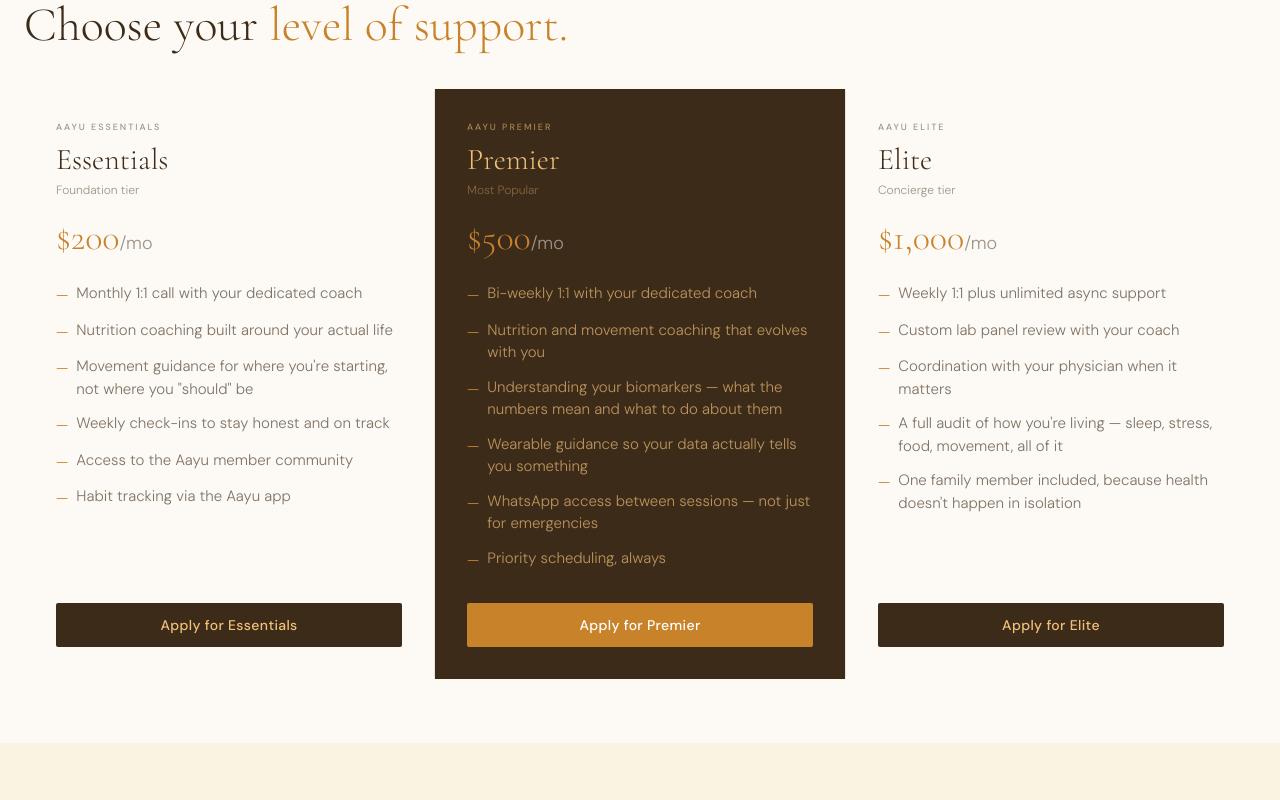
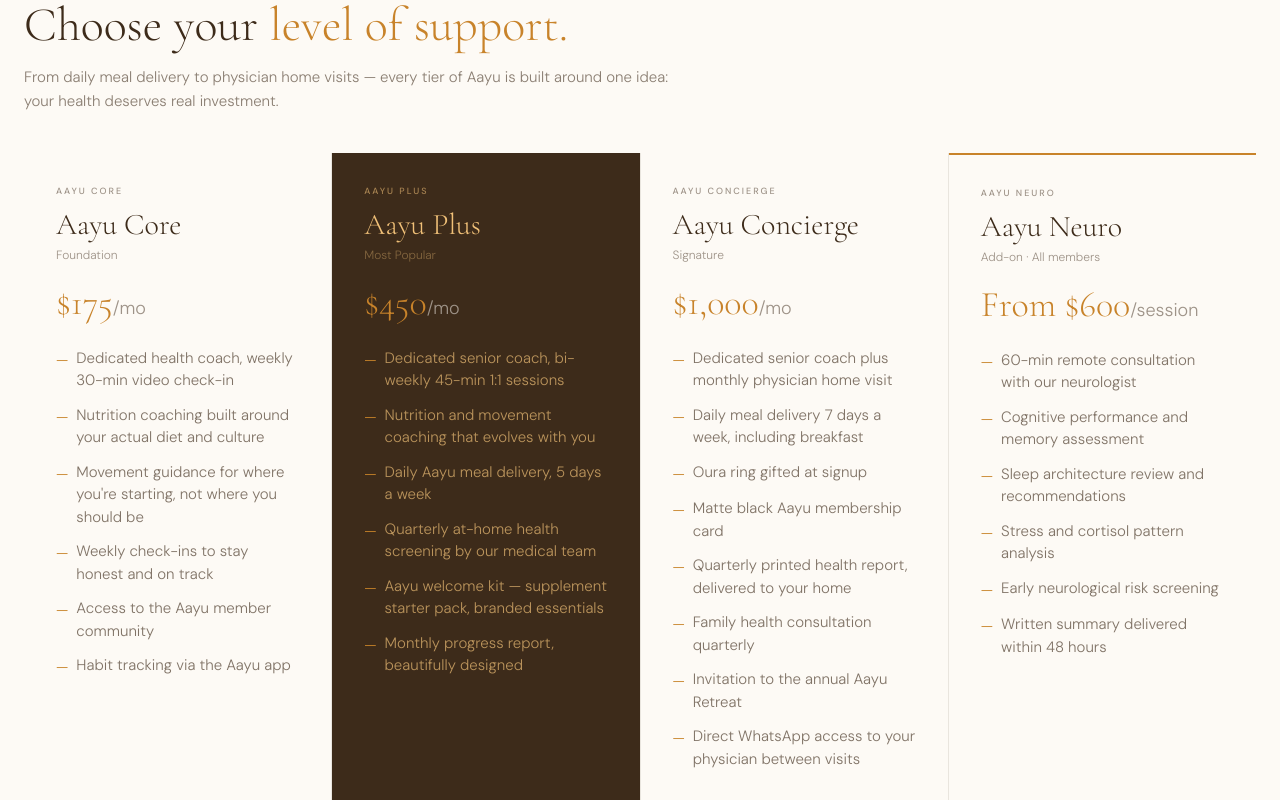
Before and after one commit to zacharydheath/Aayu, a Next.js app: page / in a window 1280 px wide. Shown: the part 1520-2320 px from the top of the page. Built offline with nearby package versions, Linux system fonts and the light colour scheme.

Commit message:
Update services to Core/Plus/Concierge/Neuro, add medical team section to story

```diff
--- a/app/(marketing)/page.tsx
+++ b/app/(marketing)/page.tsx
@@ -25,50 +25,73 @@
 
 const tiers = [
   {
-    label: 'AAYU ESSENTIALS',
-    name: 'Essentials',
-    price: '$200',
+    label: 'AAYU CORE',
+    name: 'Aayu Core',
+    price: '$175',
     period: '/mo',
-    tag: 'Foundation tier',
+    tag: 'Foundation',
     dark: false,
+    neuro: false,
     features: [
-      'Monthly 1:1 call with your dedicated coach',
-      'Nutrition coaching built around your actual life',
-      'Movement guidance for where you\'re starting, not where you "should" be',
+      'Dedicated health coach, weekly 30-min video check-in',
+      'Nutrition coaching built around your actual diet and culture',
+      'Movement guidance for where you\'re starting, not where you should be',
       'Weekly check-ins to stay honest and on track',
       'Access to the Aayu member community',
       'Habit tracking via the Aayu app',
     ],
   },
   {
-    label: 'AAYU PREMIER',
-    name: 'Premier',
-    price: '$500',
+    label: 'AAYU PLUS',
+    name: 'Aayu Plus',
+    price: '$450',
     period: '/mo',
     tag: 'Most Popular',
     dark: true,
+    neuro: false,
     features: [
-      'Bi-weekly 1:1 with your dedicated coach',
+      'Dedicated senior coach, bi-weekly 45-min 1:1 sessions',
       'Nutrition and movement coaching that evolves with you',
-      'Understanding your biomarkers — what the numbers mean and what to do about them',
-      'Wearable guidance so your data actually tells you something',
-      'WhatsApp access between sessions — not just for emergencies',
-      'Priority scheduling, always',
+      'Daily Aayu meal delivery, 5 days a week',
+      'Quarterly at-home health screening by our medical team',
+      'Aayu welcome kit — supplement starter pack, branded essentials',
+      'Monthly progress report, beautifully designed',
     ],
   },
   {
-    label: 'AAYU ELITE',
-    name: 'Elite',
+    label: 'AAYU CONCIERGE',
+    name: 'Aayu Concierge',
     price: '$1,000',
     period: '/mo',
-    tag: 'Concierge tier',
+    tag: 'Signature',
     dark: false,
+    neuro: false,
     features: [
-      'Weekly 1:1 plus unlimited async support',
-      'Custom lab panel review with your coach',
-      'Coordination with your physician when it matters',
-      'A full audit of how you\'re living — sleep, stress, food, movement, all of it',
-      'One family member included, because health doesn\'t happen in isolation',
+      'Dedicated senior coach plus monthly physician home visit',
+      'Daily meal delivery 7 days a week, including breakfast',
+      'Oura ring gifted at signup',
+      'Matte black Aayu membership card',
+      'Quarterly printed health report, delivered to your home',
+      'Family health consultation quarterly',
+      'Invitation to the annual Aayu Retreat',
+      'Direct WhatsApp access to your physician between visits',
+    ],
+  },
+  {
+    label: 'AAYU NEURO',
+    name: 'Aayu Neuro',
+    price: 'From $600',
+    period: '/session',
+    tag: 'Add-on · All members',
+    dark: false,
+    neuro: true,
+    features: [
+      '60-min remote consultation with our neurologist',
+      'Cognitive performance and memory assessment',
+      'Sleep architecture review and recommendations',
+      'Stress and cortisol pattern analysis',
+      'Early neurological risk screening',
+      'Written summary delivered within 48 hours',
     ],
   },
 ]
@@ -199,17 +222,20 @@
             <p className="font-body text-[10px] font-medium tracking-[0.3em] text-saffron uppercase mb-3">
               Services
             </p>
-            <h2 className="font-display font-light text-4xl md:text-5xl text-earth leading-tight">
+            <h2 className="font-display font-light text-4xl md:text-5xl text-earth leading-tight mb-4">
               Choose your{' '}
               <em className="text-saffron not-italic italic">level of support.</em>
             </h2>
+            <p className="font-body font-light text-[15px] text-earth/60 leading-relaxed max-w-2xl">
+              From daily meal delivery to physician home visits — every tier of Aayu is built around one idea: your health deserves real investment.
+            </p>
           </div>
 
-          <div className="grid grid-cols-1 md:grid-cols-3 gap-px bg-earth/10">
+          <div className="grid grid-cols-1 lg:grid-cols-4 gap-px bg-earth/10">
             {tiers.map((tier) => (
               <div
                 key={tier.name}
-                className={`p-6 lg:p-8 flex flex-col ${tier.dark ? 'bg-earth' : 'bg-warm-white'}`}
+                className={`p-6 lg:p-8 flex flex-col ${tier.dark ? 'bg-earth' : 'bg-warm-white'} ${tier.neuro ? 'border-t-2 border-saffron' : ''}`}
               >
                 <p
                   className={`font-body text-[9px] font-medium tracking-[0.22em] uppercase mb-2 ${
--- a/app/(marketing)/services/page.tsx
+++ b/app/(marketing)/services/page.tsx
@@ -9,65 +9,82 @@
 
 const tiers = [
   {
-    label: 'AAYU ESSENTIALS',
-    name: 'Essentials',
-    price: '$200',
+    label: 'AAYU CORE',
+    name: 'Aayu Core',
+    price: '$175',
     period: '/mo',
-    tag: 'Foundation tier',
+    tag: 'Foundation',
     dark: false,
-    tagline: 'For someone who knows something needs to change and wants a knowledgeable guide in their corner — without overhauling their entire life overnight.',
-    whoFor:
-      'Best for: Members who want a clear plan and accountability without high-frequency coaching. You\'re motivated but you need the framework, the starting point, and someone to check in with.',
-    month:
-      'A typical month looks like: a 60-minute strategy call at the start of the month, your updated nutrition framework and movement plan delivered within 48 hours, and a written check-in midway through to adjust.',
+    tagline: 'For someone who\'s ready to start — and wants the right guidance from day one.',
+    whoFor: 'Available to new members with no minimum commitment. Your coach will build your first framework within 48 hours of your intake call.',
+    month: 'A typical month includes a weekly 30-minute video check-in, an updated nutrition and movement plan, and a written summary after each session. You also have access to the Aayu app for daily habit tracking.',
     features: [
-      'Monthly 1:1 call with your dedicated coach',
-      'Nutrition coaching built around your actual life',
-      'Movement guidance for where you\'re starting, not where you "should" be',
+      'Dedicated health coach, weekly 30-min video check-in',
+      'Nutrition coaching built around your actual diet and culture',
+      'Movement guidance for where you\'re starting, not where you should be',
       'Weekly check-ins to stay honest and on track',
       'Access to the Aayu member community',
       'Habit tracking via the Aayu app',
     ],
   },
   {
-    label: 'AAYU PREMIER',
-    name: 'Premier',
-    price: '$500',
+    label: 'AAYU PLUS',
+    name: 'Aayu Plus',
+    price: '$450',
     period: '/mo',
     tag: 'Most Popular',
     dark: true,
-    tagline: 'For someone ready to go deeper. You want to understand your body, build real habits, and have a coach who actually knows you between sessions.',
-    whoFor:
-      'Best for: Members who want ongoing support, accountability, and the experience of having a dedicated expert in their corner. You know the stakes. You\'re ready to invest accordingly.',
-    month:
-      'A typical month looks like: bi-weekly 45-minute coaching calls, a continuously updated nutrition and movement program, biomarker reviews when new labs come in, and unlimited async messaging between sessions.',
+    tagline: 'For someone ready to make health a visible, daily part of their life.',
+    whoFor: 'Best for members who want coaching that goes beyond the session — daily meals handled, quarterly screenings done, and a progress report you\'d actually want to keep.',
+    month: 'A typical month includes bi-weekly 45-minute coaching sessions, daily meal delivery 5 days a week, and a quarterly at-home screening coordinated by our medical team. Your monthly report arrives beautifully designed.',
     features: [
-      'Bi-weekly 1:1 with your dedicated coach',
+      'Dedicated senior coach, bi-weekly 45-min 1:1 sessions',
       'Nutrition and movement coaching that evolves with you',
-      'Understanding your biomarkers — what the numbers mean and what to do about them',
-      'Wearable guidance so your data actually tells you something',
-      'WhatsApp access between sessions — not just for emergencies',
-      'Priority scheduling, always',
+      'Daily Aayu meal delivery, 5 days a week — chef-prepared, nutritionally calibrated, delivered to your door',
+      'Quarterly at-home health screening — bloodwork, vitals, and a full review coordinated by our medical team',
+      'Aayu welcome kit — supplement starter pack, branded essentials',
+      'Monthly progress report, beautifully designed',
     ],
   },
   {
-    label: 'AAYU ELITE',
-    name: 'Elite',
+    label: 'AAYU CONCIERGE',
+    name: 'Aayu Concierge',
     price: '$1,000',
     period: '/mo',
-    tag: 'Concierge tier',
+    tag: 'Signature',
     dark: false,
-    tagline: 'For someone who wants the full picture. You\'re ready to treat your health like the long-term investment it is — and you want a partner, not a program.',
-    whoFor:
-      'Best for: Executives, high-performers, and members for whom time is the limiting factor. You want expert guidance that fits around your life, not the other way around.',
-    month:
-      'A typical month looks like: weekly 60-minute coaching sessions, same-day response to any message, a dedicated support representative who manages scheduling and coordination, and a comprehensive annual longevity plan reviewed quarterly.',
+    tagline: 'For someone who wants the full picture — and the full experience.',
+    whoFor: 'For members who want physician-level oversight, daily meals, and the kind of membership that makes health feel effortless. Family included.',
+    month: 'A typical month includes weekly coaching, a physician home visit, daily meal delivery, and a quarterly printed health report delivered to your home. Your family members join the quarterly health consultation.',
     features: [
-      'Weekly 1:1 plus unlimited async support',
-      'Custom lab panel review with your coach',
-      'Coordination with your physician when it matters',
-      'A full audit of how you\'re living — sleep, stress, food, movement, all of it',
-      'One family member included, because health doesn\'t happen in isolation',
+      'Dedicated senior coach plus monthly home visit from our Dhaka physician',
+      'Daily meal delivery 7 days a week, including breakfast',
+      'Oura ring gifted at signup — your health data, always with you',
+      'Matte black Aayu membership card',
+      'Quarterly printed health report — bound, beautifully designed, delivered to your home',
+      'Family health consultation quarterly — spouse and parents included',
+      'Invitation to the annual Aayu Retreat',
+      'Direct WhatsApp access to your physician between visits',
+      'Priority access to Aayu Neuro sessions',
+    ],
+  },
+  {
+    label: 'AAYU NEURO',
+    name: 'Aayu Neuro',
+    price: 'From $600',
+    period: '/session',
+    tag: 'Add-on · All members',
+    dark: false,
+    tagline: 'Your brain is the most important organ you\'re probably not tracking.',
+    whoFor: 'Available to all Aayu members as a standalone add-on. Aayu Concierge members receive priority scheduling and a discounted rate.',
+    month: 'Each session is self-contained: a 60-minute remote consultation, followed by a written summary with personalized recommendations within 48 hours. Findings are shared with your coach and integrated into your overall plan.',
+    features: [
+      '60-minute remote consultation with our US-based neurologist',
+      'Cognitive performance and memory assessment',
+      'Sleep architecture review and recommendations',
+      'Stress and cortisol pattern analysis using your wearable data',
+      'Early neurological risk screening',
+      'Written summary with personalized recommendations within 48 hours',
     ],
   },
 ]
@@ -82,14 +99,13 @@
             Services
           </p>
           <h1 className="font-display font-light text-5xl md:text-6xl lg:text-7xl text-earth leading-[1.1] mb-8">
-            Premium coaching.{' '}
-            <em className="text-saffron not-italic italic">Real humans.</em>{' '}
-            Real results.
+            A membership built around your life.{' '}
+            <em className="text-saffron not-italic italic">Not a generic plan.</em>
           </h1>
           <p className="font-body font-light text-lg text-earth/60 leading-relaxed max-w-2xl">
-            Every Aayu program is delivered by a dedicated coach who
-            understands South Asian bodies, diets, and family dynamics. No
-            algorithms. No PDFs. No generic plans.
+            Aayu operates in Dhaka with a small, carefully selected membership.
+            Every tier includes dedicated coaching, physician oversight, and the
+            kind of attention that produces real, lasting change.
           </p>
         </div>
       </section>
@@ -205,6 +221,9 @@
               </div>
             </div>
           ))}
+          <p className="font-body font-light italic text-sm text-earth-mid/60 text-center mt-6">
+            Available quarterly or biannually. Aayu Concierge members receive priority scheduling.
+          </p>
         </div>
       </section>
 
@@ -218,9 +237,8 @@
             Spots are limited.
           </h2>
           <p className="font-body font-light text-base text-saffron-light/60 leading-relaxed mb-10 max-w-xl mx-auto">
-            We work with a small number of members at a time. Every coach at
-            Aayu carries a limited client load so that you receive the attention
-            your program demands.
+            Aayu accepts a small number of new members at a time. If you're
+            ready to invest in your health seriously, we'd love to hear from you.
           </p>
           <Link
             href="mailto:hello@aayu.health?subject=Application"
--- a/app/(marketing)/story/page.tsx
+++ b/app/(marketing)/story/page.tsx
@@ -116,6 +116,31 @@
         </div>
       </section>
 
+      {/* Medical team */}
+      <section className="bg-linen">
+        <div className="max-w-4xl mx-auto px-6 py-20 md:py-28">
+          <p className="font-body text-[10px] font-medium tracking-[0.25em] text-saffron uppercase mb-4">
+            Our Medical Team
+          </p>
+          <h2 className="font-display font-light text-4xl md:text-5xl text-earth leading-tight mb-8">
+            Built with clinical credibility.{' '}
+            <em className="text-saffron not-italic italic">From the start.</em>
+          </h2>
+          <p className="font-body font-light text-[15px] text-earth-mid leading-[1.8] mb-5">
+            We built Aayu with medical credibility at its core — not as a
+            feature added later. Our physician team operates on the ground in
+            Dhaka and remotely from the United States, bringing together general
+            medicine and neurological expertise under one membership.
+          </p>
+          <p className="font-body font-light text-[15px] text-earth-mid leading-[1.8]">
+            This isn't a wellness app with a doctor's name on it. It's a
+            medically informed coaching practice that happens to feel like a
+            luxury experience. When your coach and your physician are working
+            from the same plan, everything changes.
+          </p>
+        </div>
+      </section>
+
       {/* Mission quote */}
       <section className="bg-earth">
         <div className="max-w-4xl mx-auto px-6 py-24 md:py-32 text-center">
```
